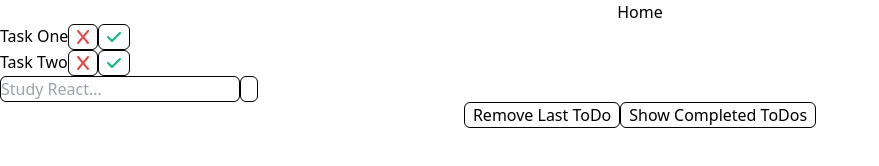
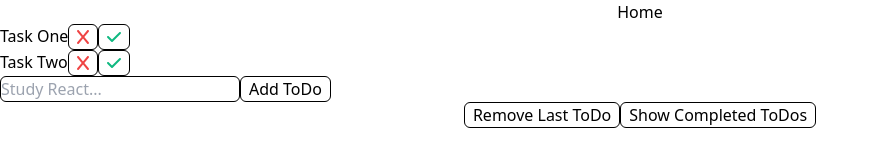
Before and after one commit to ASproson/react-challenges, a React (Create React App) app: page /todos in a window 1280 px wide. Shown: the top 166 px of the page, without its empty margins (0-879 px from the left). Built offline with nearby package versions, Linux system fonts and the light colour scheme.

Commit message:
Updates button to pass text

```diff
--- a/src/components/todos/ToDoInput.tsx
+++ b/src/components/todos/ToDoInput.tsx
@@ -34,7 +34,7 @@ export const ToDoInput = ({ newToDo, setNewToDo, addToDo }: ToDoInputProps) => {
         onKeyDown={(e) => e.key === 'Enter' && addToDo(newToDo)}
       />
 
-      <Button title="Add ToDo" onClick={() => addToDo(newToDo)} />
+      <Button onClick={() => addToDo(newToDo)}>Add ToDo</Button>
     </div>
   );
 };
```
